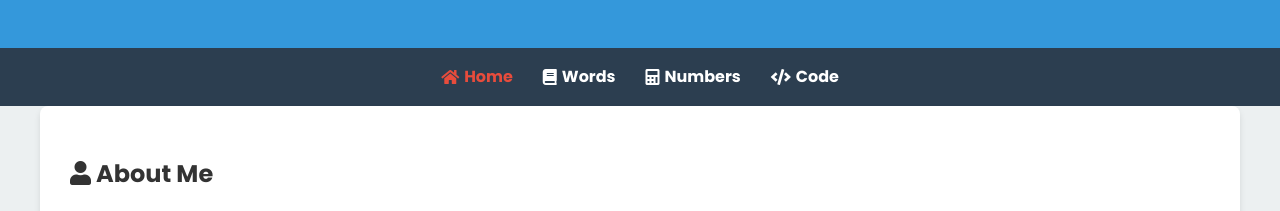
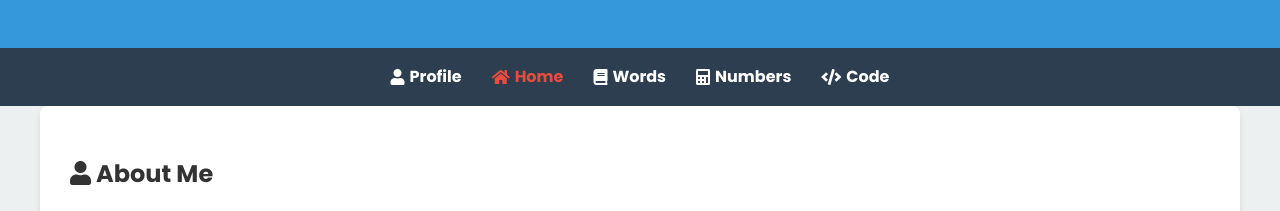
Before and after one commit to alialbusaidi/aa.io, a plain HTML site: page index.html in a window 1280 px wide. Shown: the part 138-349 px from the top of the page. Drawn offline with Linux system fonts and the light colour scheme.

Commit message:
Update index with profile

```diff
--- a/index.html
+++ b/index.html
@@ -19,6 +19,7 @@
     <nav>
         <div class="container">
             <ul>
+                <li><a href="profile.html"><i class="fas fa-user"></i> Profile</a></li>
                 <li><a href="index.html" class="active"><i class="fas fa-home"></i> Home</a></li>
                 <li><a href="words.html"><i class="fas fa-book"></i> Words</a></li>
                 <li><a href="numbers.html"><i class="fas fa-calculator"></i> Numbers</a></li>
```
